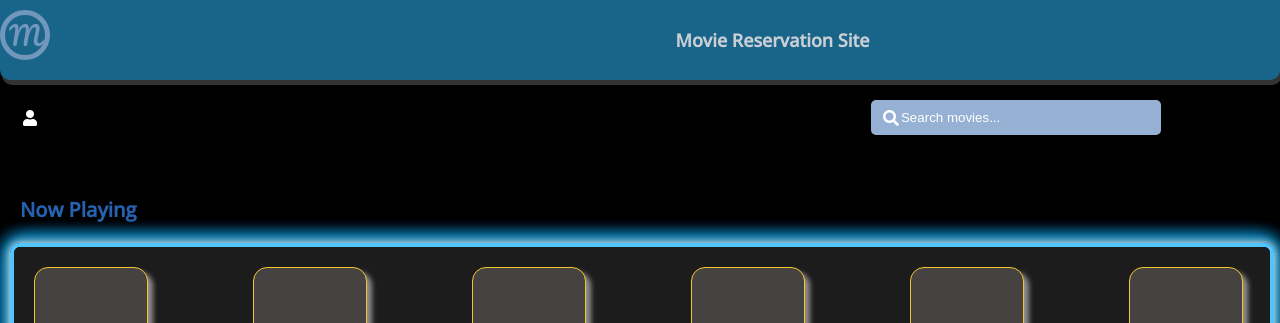
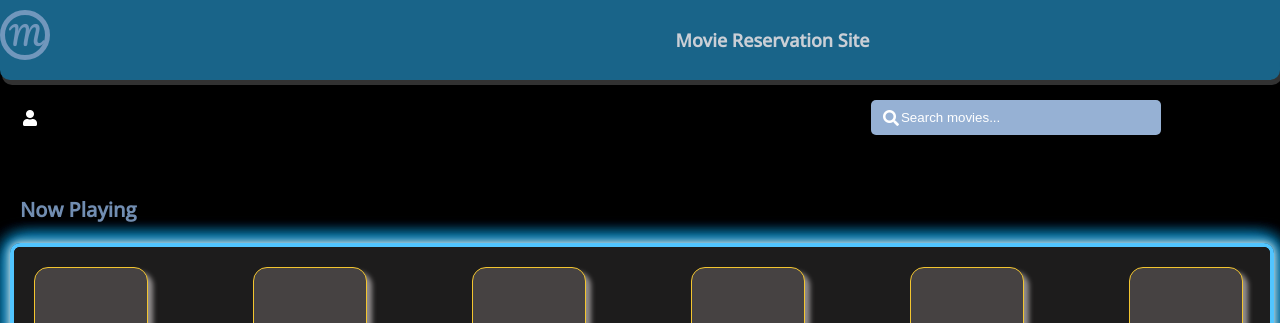
Before and after one commit to ziniverse/moviereservation, a plain HTML site: page index.html in a window 1280 px wide. Shown: the top 323 px of the page. Drawn offline with nearby package versions, Linux system fonts and the light colour scheme; no server answers; a web font is replaced by a local one.

Commit message:
Update styles.css

```diff
--- a/styles.css
+++ b/styles.css
@@ -200,7 +200,7 @@ h2{
     font-size: 20px;
 }
 .nowplaying {
-    color: #2662b0;
+    color: #718db1;
 }
 .comingsoon {
     color: #99aac0;
```
